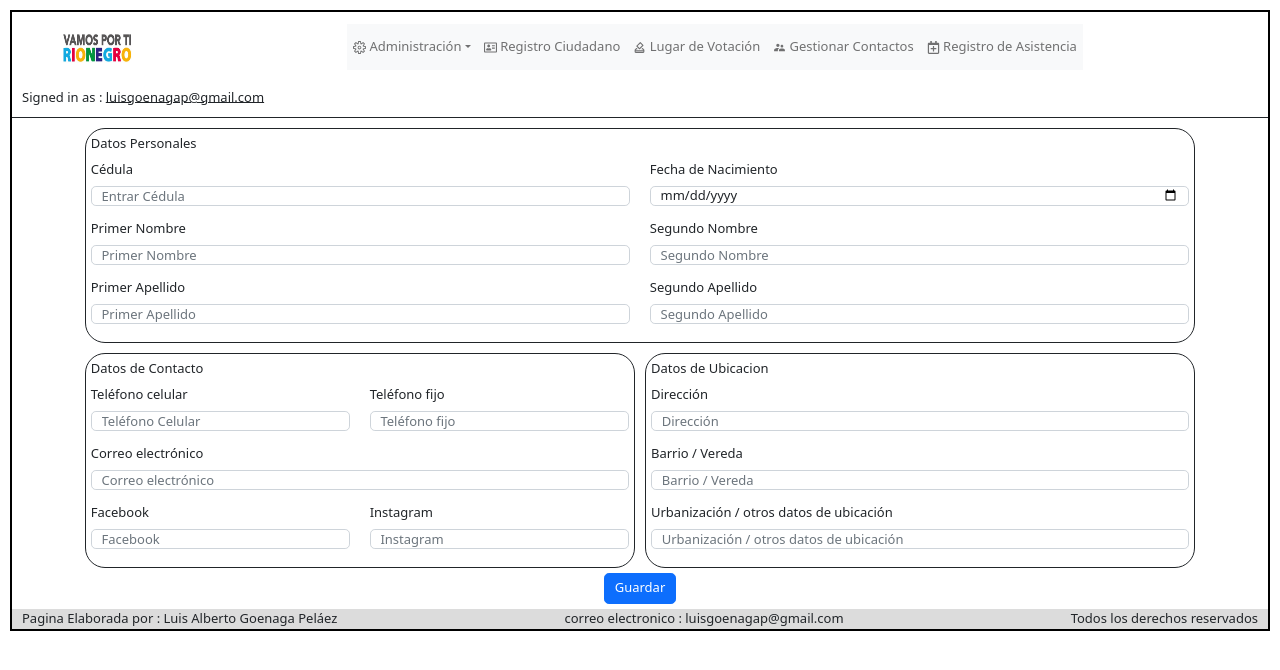
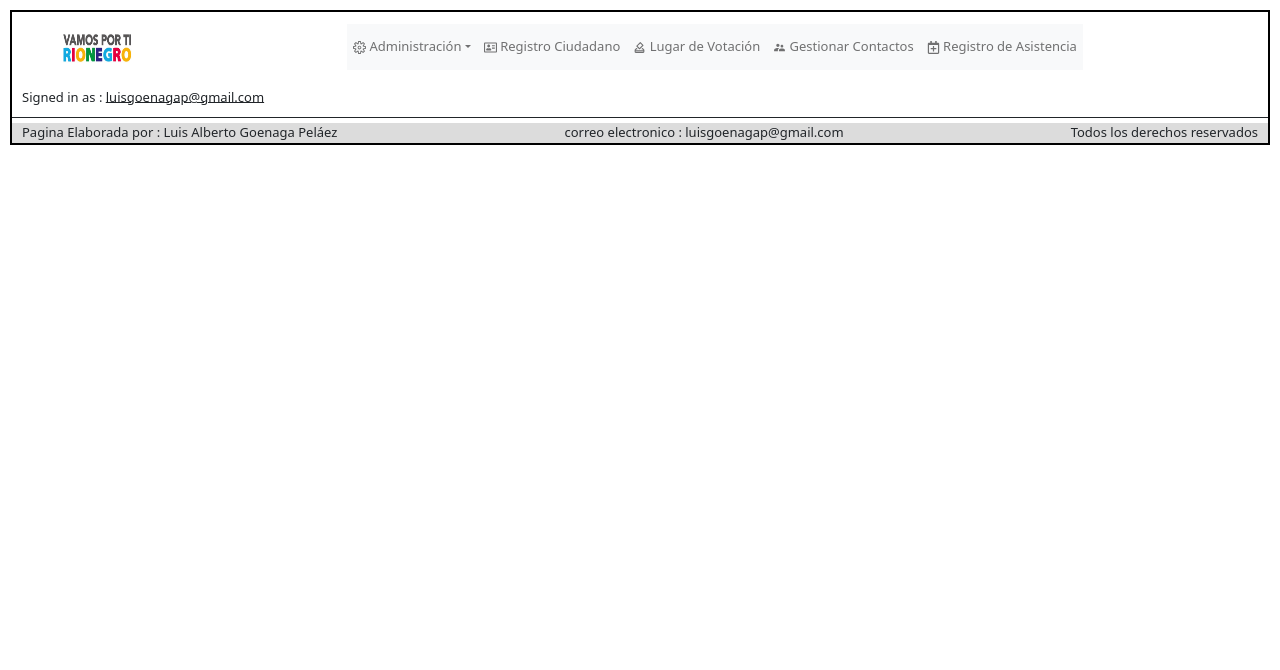
Before and after one commit to lgoenaga/bebdcampana, a React (Create React App) app in the folder client/admininfo/: page /usuarios/crear in a window 1280 px wide. Shown: the top 670 px of the page. Built offline with nearby package versions, Linux system fonts and the light colour scheme.

Commit message:
Cambiar nombre Datos personales a Registro Ciudano y click en Registro Ciudadano

```diff
--- a/client/admininfo/package.json
+++ b/client/admininfo/package.json
@@ -11,7 +11,10 @@
     "react-bootstrap": "^2.7.0",
     "react-dom": "^18.2.0",
     "react-icons": "^4.7.1",
-    "react-router-dom": "^6.6.2",
+    "react-router-dom": "^6.6.2"
+
+  },
+  "devDependencies": {
     "react-scripts": "5.0.1"
   },
   "scripts": {
--- a/client/admininfo/src/components/forms/datospersonales.js
+++ b/client/admininfo/src/components/forms/registrociudadano.js
@@ -5,9 +5,9 @@ import Button from "react-bootstrap/Button";
 import Col from "react-bootstrap/Col";
 import Form from "react-bootstrap/Form";
 import Row from "react-bootstrap/Row";
-import "../../css/datospersonales.css";
+import "../../css/registrociudadano.css";
 
-function DatosPersonales() {
+function RegistroCiudadano() {
   return (
     <>
       <Container className="contenedor-datosPersonales">
@@ -119,4 +119,4 @@ function DatosPersonales() {
   );
 }
 
-export default DatosPersonales;
+export default RegistroCiudadano;
--- a/client/admininfo/src/components/rutas.js
+++ b/client/admininfo/src/components/rutas.js
@@ -3,12 +3,11 @@ import { Routes, Route} from "react-router-dom";
 
 import BarraNavegacion from "./header";
 import Administracion from "../routes/administracion";
-import RegistroCiudadano from "../routes/registro";
+import RegistroCiudadano from "./forms/registrociudadano";
 import LugarVotacioin from "../routes/lugarvotacion";
 import Contactos from "../routes/contactos";
 import Asistencia from "../routes/asistencia";
 
-import DatosPersonales from "../components/forms/datospersonales";
 
 import Footer from "./footer";
 import "../App.css";
@@ -26,7 +25,6 @@ const Rutas = () => {
           <Route exact path="/contactos" element={<Contactos />} />
           <Route exact path="/asistencia" element={<Asistencia />} />
 
-          <Route exact path="/usuarios/crear" element={<DatosPersonales />} />
         </Routes>
 
         <Footer />
```
Also changed, not shown: client/admininfo/src/css/registrociudadano.css (renamed from client/admininfo/src/css/datospersonales.css), 1 other file (tests, documents, lock files or other folders).
